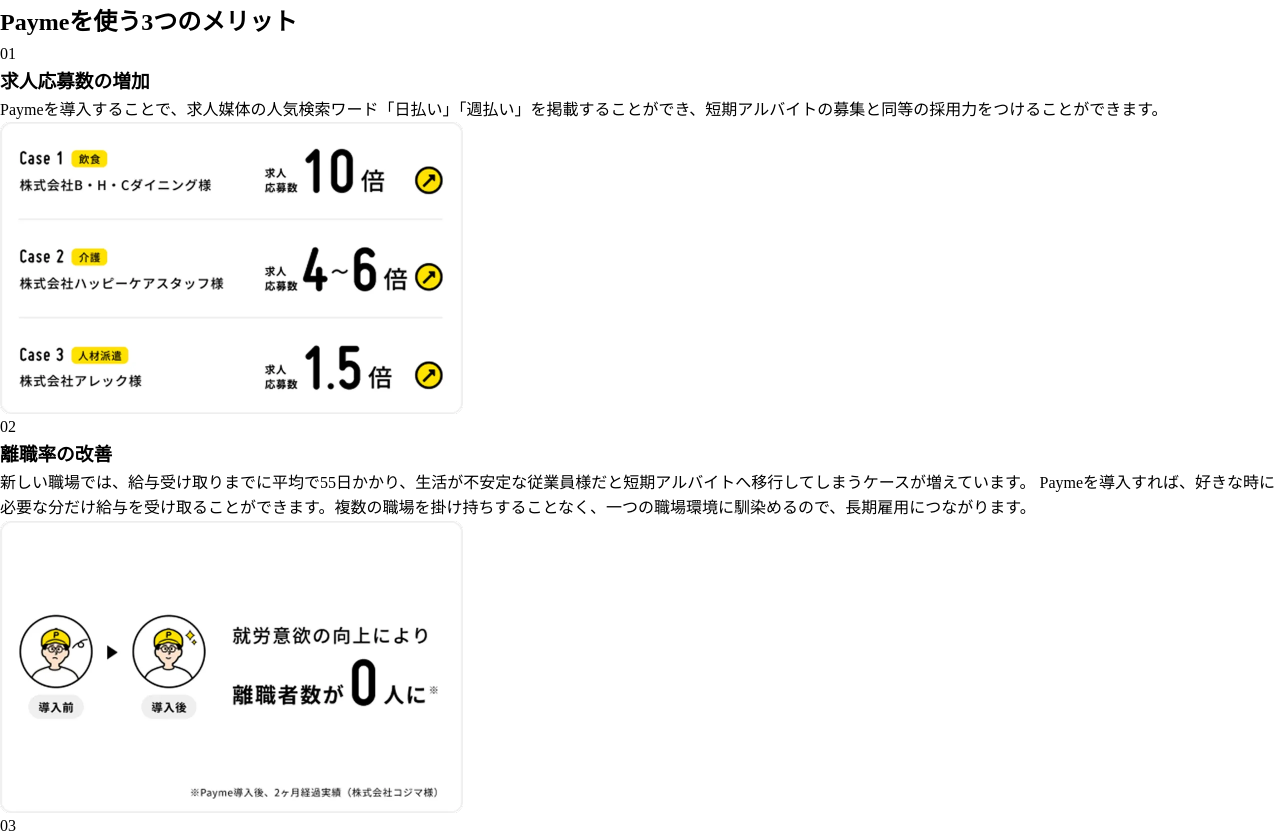
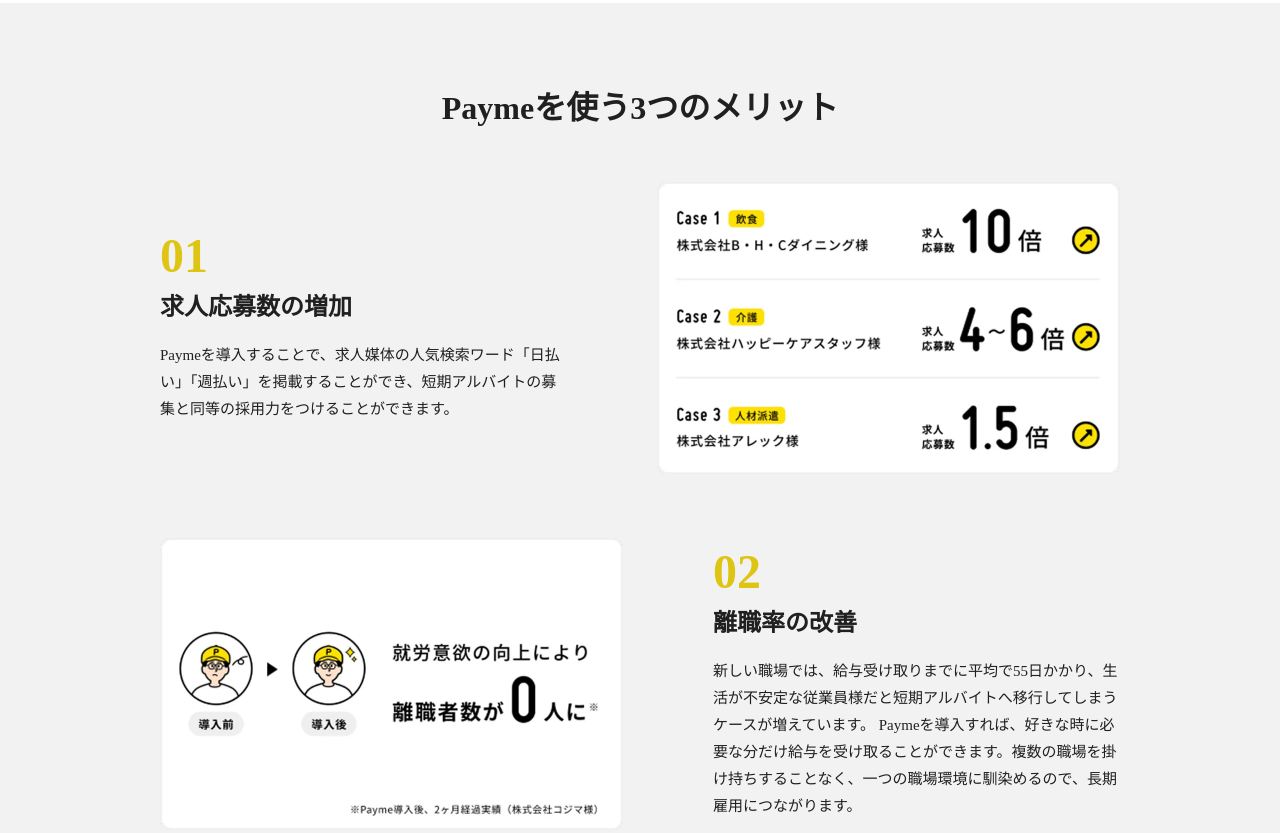
Before and after one commit to kaji-shoma/payme-reproduction, a website built with Vite: page index.html in a window 1280 px wide. Shown: the part 1178-2011 px from the top of the page. Built offline with nearby package versions, Linux system fonts and the light colour scheme.

Commit message:
merits(3つのメリット)セクションのスタイリング実装。nth-child(even)で偶数番目の左右反転を実装

```diff
--- a/src/scss/object/project/_top.scss
+++ b/src/scss/object/project/_top.scss
@@ -166,3 +166,82 @@
         color: foundation.$color-249ea6;
     }
 }
+
+// ---- Merits ----
+.merits {
+    padding: foundation.to-rem(80) foundation.to-rem(40);
+    background-color: foundation.$color-f2f2f2;
+
+    &__inner {
+        max-width: foundation.to-rem(1280);
+        margin: 0 auto;
+    }
+
+    &__heading {
+        color: foundation.$color-202020;
+        font-size: foundation.to-rem(32);
+        font-weight: bold;
+        text-align: center;
+    }
+
+    &__list {
+        margin-top: foundation.to-rem(48);
+    }
+
+    &__item {
+        display: flex;
+        align-items: center;
+        justify-content: center;
+        gap: foundation.to-rem(90); // 48 → 90 に変更
+
+        &:not(:first-child) {
+            margin-top: foundation.to-rem(64);
+        }
+
+        &:nth-child(even) {
+            flex-direction: row-reverse;
+        }
+    }
+
+    &__body {
+        flex: 0 0 foundation.to-rem(407); // 420 → 407 に変更
+    }
+
+    &__number {
+        color: foundation.$color-dec514;
+        font-size: foundation.to-rem(48);
+        font-weight: bold;
+        line-height: 1;
+    }
+
+    &__title {
+        margin-top: foundation.to-rem(8);
+        color: foundation.$color-202020;
+        font-size: foundation.to-rem(24);
+        font-weight: bold;
+    }
+
+    &__text {
+        margin-top: foundation.to-rem(16);
+        color: foundation.$color-202020;
+        font-size: foundation.to-rem(15);
+        line-height: 1.8;
+    }
+
+    &__image {
+        flex-shrink: 0;
+        width: foundation.to-rem(463);
+
+        img {
+            display: block;
+            width: 100%;
+            height: auto;
+        }
+    }
+
+    &__cta {
+        display: block;
+        width: fit-content;
+        margin: foundation.to-rem(114) auto 0;
+    }
+}
```
Lines whose indentation alone changed are shown as unchanged.
